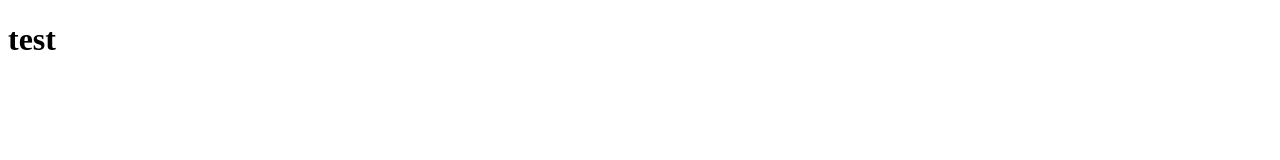
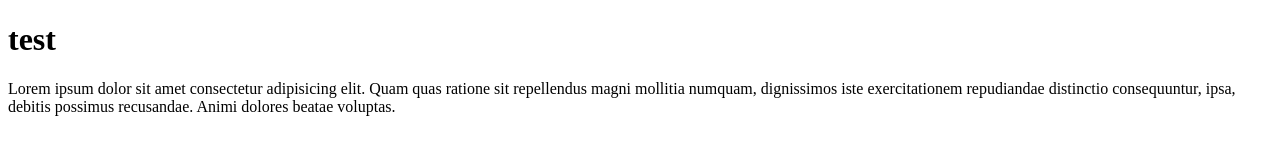
Before and after one commit to Motzz/git_coba, a plain HTML site: page index.html in a window 1280 px wide. Drawn offline with Linux system fonts and the light colour scheme.

Commit message:
nambah lorem

```diff
--- a/index.html
+++ b/index.html
@@ -7,5 +7,9 @@
   </head>
   <body>
     <h1>test</h1>
+    <p>
+      Lorem ipsum dolor sit amet consectetur adipisicing elit. Quam quas ratione sit repellendus magni mollitia numquam, dignissimos iste exercitationem repudiandae distinctio consequuntur, ipsa, debitis possimus recusandae. Animi dolores
+      beatae voluptas.
+    </p>
   </body>
 </html>
```
